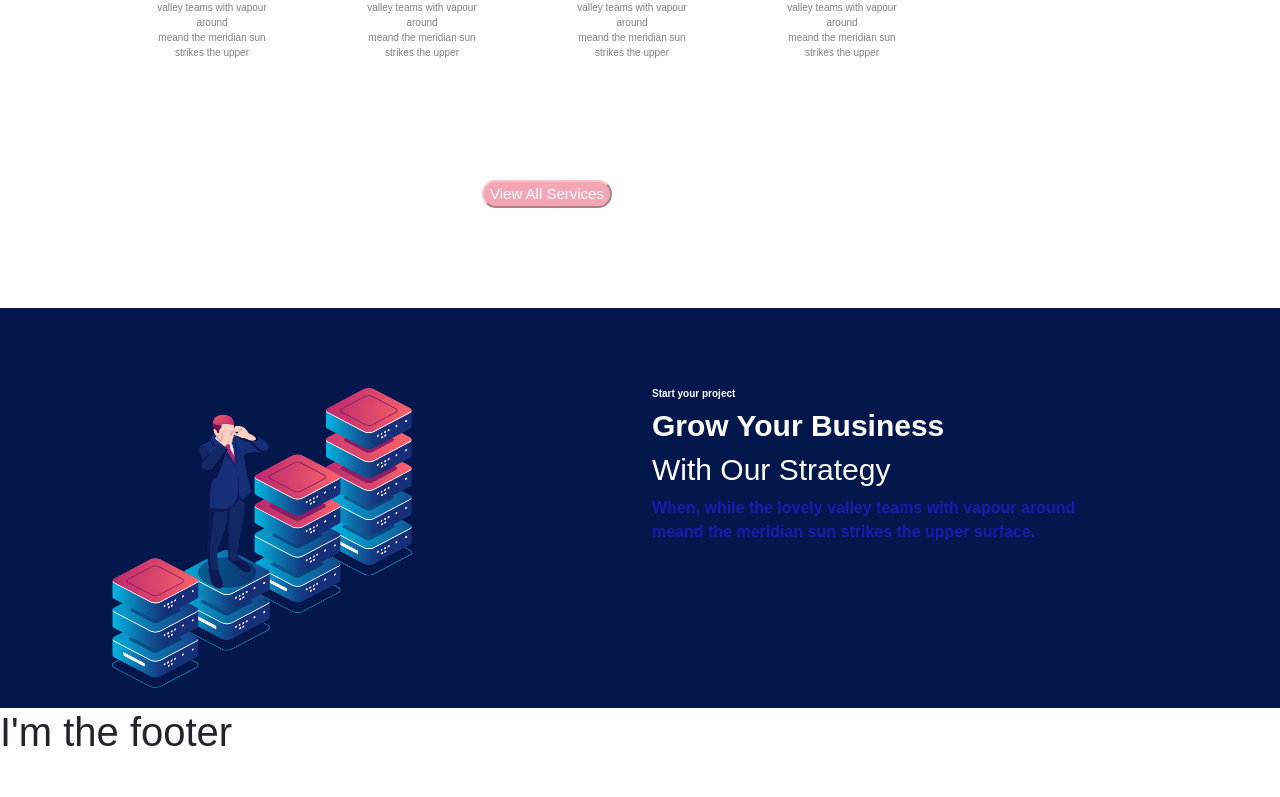
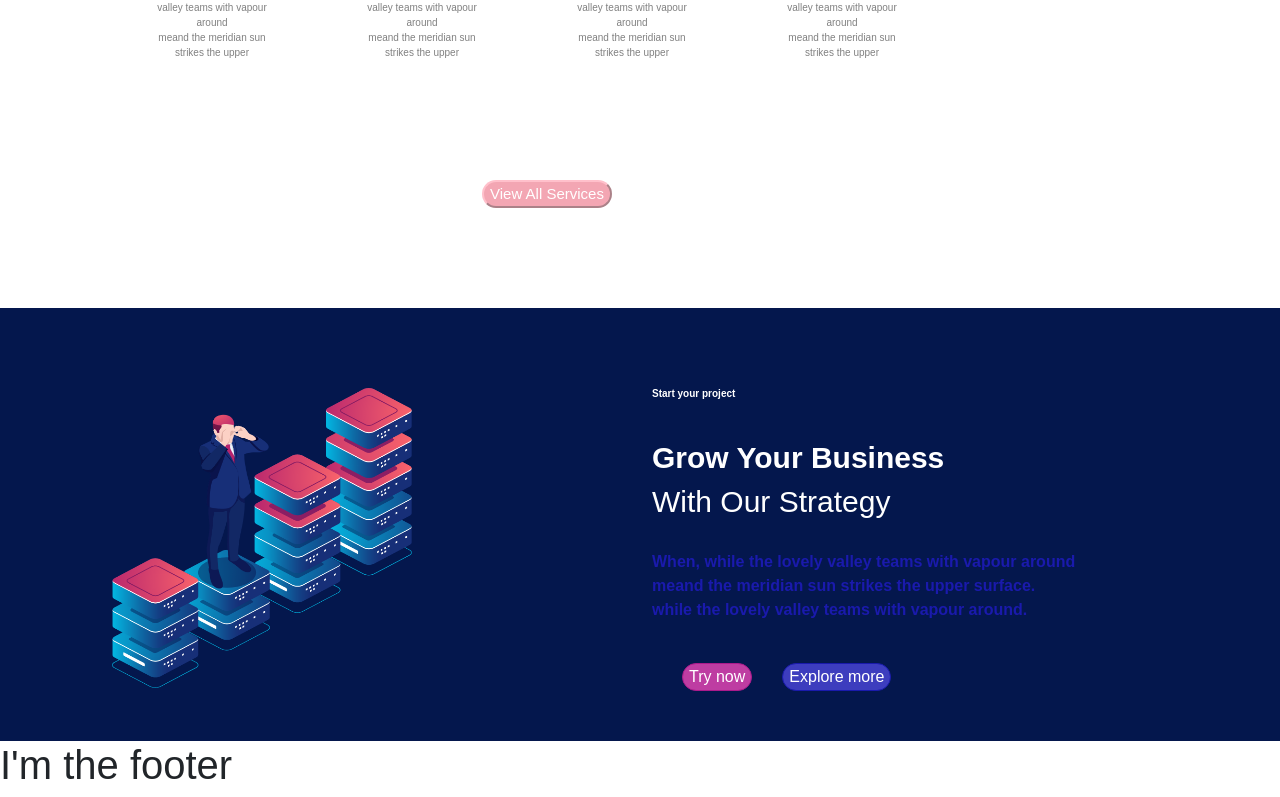
Before and after one commit to DomenicoLerose85/proj-html-vuejs, a Vue app: page / in a window 1280 px wide. Shown: the part 1189-1986 px from the top of the page. Before the commit the page ends 1953 px from the top, so only its background shows below. Built offline with nearby package versions, Linux system fonts and the light colour scheme.

Commit message:
main_app2_done

```diff
--- a/src/components/MainApp2.vue
+++ b/src/components/MainApp2.vue
@@ -20,8 +20,11 @@
           <h2 class="title3">With Our Strategy</h2>
           <p class="vapour">
             When, while the lovely valley teams with vapour around <br />meand
-            the meridian sun strikes the upper surface.
+            the meridian sun strikes the upper surface.<br />
+            while the lovely valley teams with vapour around.
           </p>
+          <button class="try">Try now</button>
+          <button class="explore">Explore more</button>
         </div>
       </div>
     </div>
@@ -56,6 +59,7 @@ h3 {
 }
 
 h1 {
+  margin-top: 40px;
   color: white;
   font-size: 30px;
   font-weight: bolder;
@@ -67,8 +71,32 @@ h2 {
 }
 
 .vapour {
+  margin-top: 30px;
   color: rgb(26, 26, 172);
   font-weight: bold;
+}
+
+.try {
+  background-color: rgb(190, 61, 162);
+  border: 1px solid rgb(172, 26, 140);
+  text-align: center;
+  color: white;
+  font-weight: 300;
+  border-radius: 20px;
+  margin-top: 25px;
+  margin-right: 30px;
+  margin-left: 30px;
+}
+
+.explore {
+  background-color: rgb(61, 61, 190);
+  border: 1px solid rgb(26, 26, 172);
+  text-align: center;
+  color: white;
+  font-weight: 300;
+  border-radius: 20px;
+  margin-top: 25px;
+  margin-bottom: 50px;
 }
 // .nemoodar {
 //   width: 250px;
```
